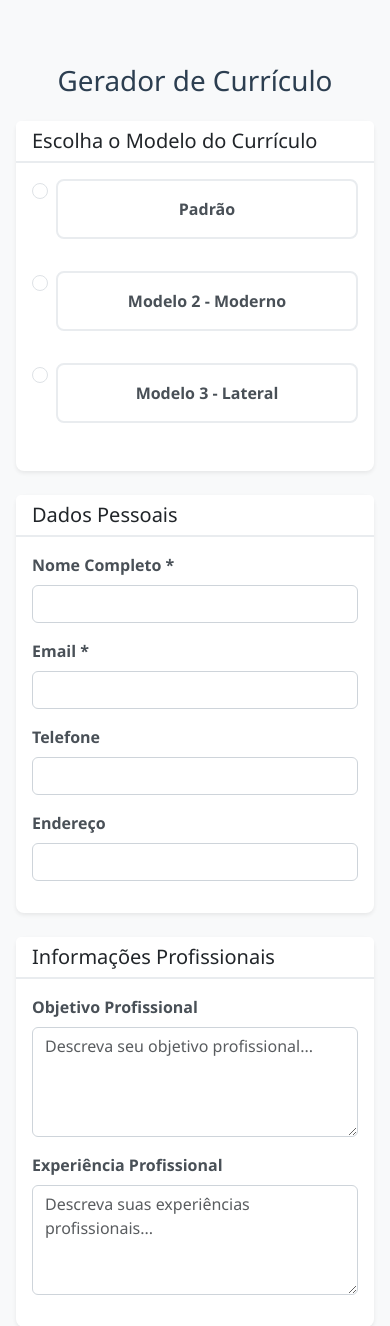
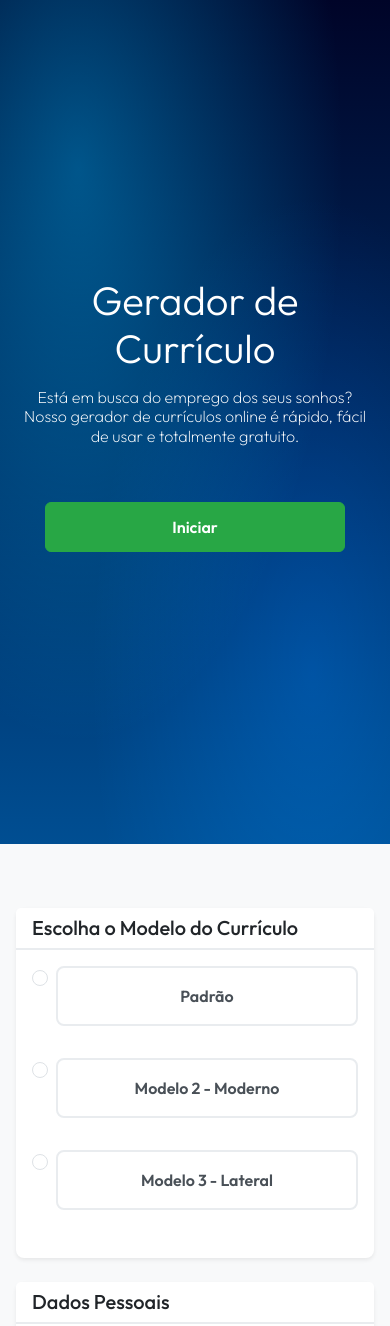
Before and after one commit to samuelnicolaas06/ApJob, a PHP site: page / in a window 390 px wide. Shown: the top 1326 px of the page. Run offline with PHP 8.4, Linux system fonts and the light colour scheme.

Commit message:
Front Repage

```diff
--- a/assets/css/style.css
+++ b/assets/css/style.css
@@ -3,19 +3,74 @@
 /* Layout geral */
 body {
     background-color: #f8f9fa;
-    font-family: 'Segoe UI', Tahoma, Geneva, Verdana, sans-serif;
+    font-family: 'Outfit', Tahoma, Geneva, Verdana, sans-serif;
 }
 
 .container {
     max-width: 1200px;
 }
+.Main {
+  width: 100%;
+  min-height: 100vh; /* Ocupa toda a altura da tela */
+  display: flex;
+  flex-direction: column;
+  justify-content: center;
+  align-items: center; /* Pode usar center se quiser centralizar o texto também */
+  padding: 10% 5%;
+  background:
+    radial-gradient(at 20% 20%, rgba(0, 180, 255, 0.4), transparent 60%),
+    radial-gradient(at 80% 80%, rgba(0, 90, 255, 0.3), transparent 50%),
+    linear-gradient(to bottom, #000428, #004e92);
+  background-blend-mode: screen;
+  color: white;
+  text-align: left;
+}
 
-/* Cabeçalho */
-h1 {
-    color: #2c3e50;
-    font-weight: 300;
-    margin-bottom: 2rem;
+
+
+/* Títulos dentro da Main */
+.Main h1 {
+  font-size: 4rem;
+  font-weight: 300;
+  margin-bottom: 1rem;
 }
+
+.Main h2 {
+  font-size: 1.25rem;
+  font-weight: 200;
+  max-width: 600px;
+}
+
+/* Botão */
+.Main .btn {
+  margin-top: 2rem;
+  padding: 0.75rem 2rem;
+  font-size: 1.25rem;
+}
+
+/* Responsivo */
+@media (max-width: 768px) {
+  .Main {
+    align-items: center;
+    padding: 20% 5%;
+    text-align: center;
+  }
+
+  .Main h1 {
+    font-size: 2.5rem;
+  }
+
+  .Main h2 {
+    font-size: 1rem;
+  }
+
+  .Main .btn {
+    font-size: 1rem;
+    width: 100%;
+    max-width: 300px;
+  }
+}
+
 
 /* Cards do formulário */
 .card {
--- a/index.php
+++ b/index.php
@@ -49,12 +49,22 @@ if ($_SERVER['REQUEST_METHOD'] === 'POST') {
     <title>Gerador de Currículo</title>
     <link href="https://cdn.jsdelivr.net/npm/bootstrap@5.3.0/dist/css/bootstrap.min.css" rel="stylesheet">
     <link href="assets/css/style.css" rel="stylesheet">
+    <link rel="preconnect" href="https://fonts.googleapis.com">
+    <link rel="preconnect" href="https://fonts.gstatic.com" crossorigin>
+    <link href="https://fonts.googleapis.com/css2?family=Outfit:wght@100..900&display=swap" rel="stylesheet">
 </head>
 <body>
-    <div class="container mt-5">
+    <div class="Main">
+        <h1>Gerador de Currículo</h1>
+        <h2>Está em busca do emprego dos seus sonhos?
+            <p>Nosso gerador de currículos online é rápido, fácil de usar e totalmente gratuito.</h2>
+        <button onclick="document.getElementById('sobre').scrollIntoView({ behavior: 'smooth' })" type="submit" class="btn btn-success btn-lg">Iniciar</button>
+    </div>
+
+    <div class="container mt-5" id="sobre">
         <div class="row">
             <div class="col-md-12">
-                <h1 class="mb-4 text-center">Gerador de Currículo</h1>
+
 
                 <?php include 'includes/form.php'; ?>
 
```
